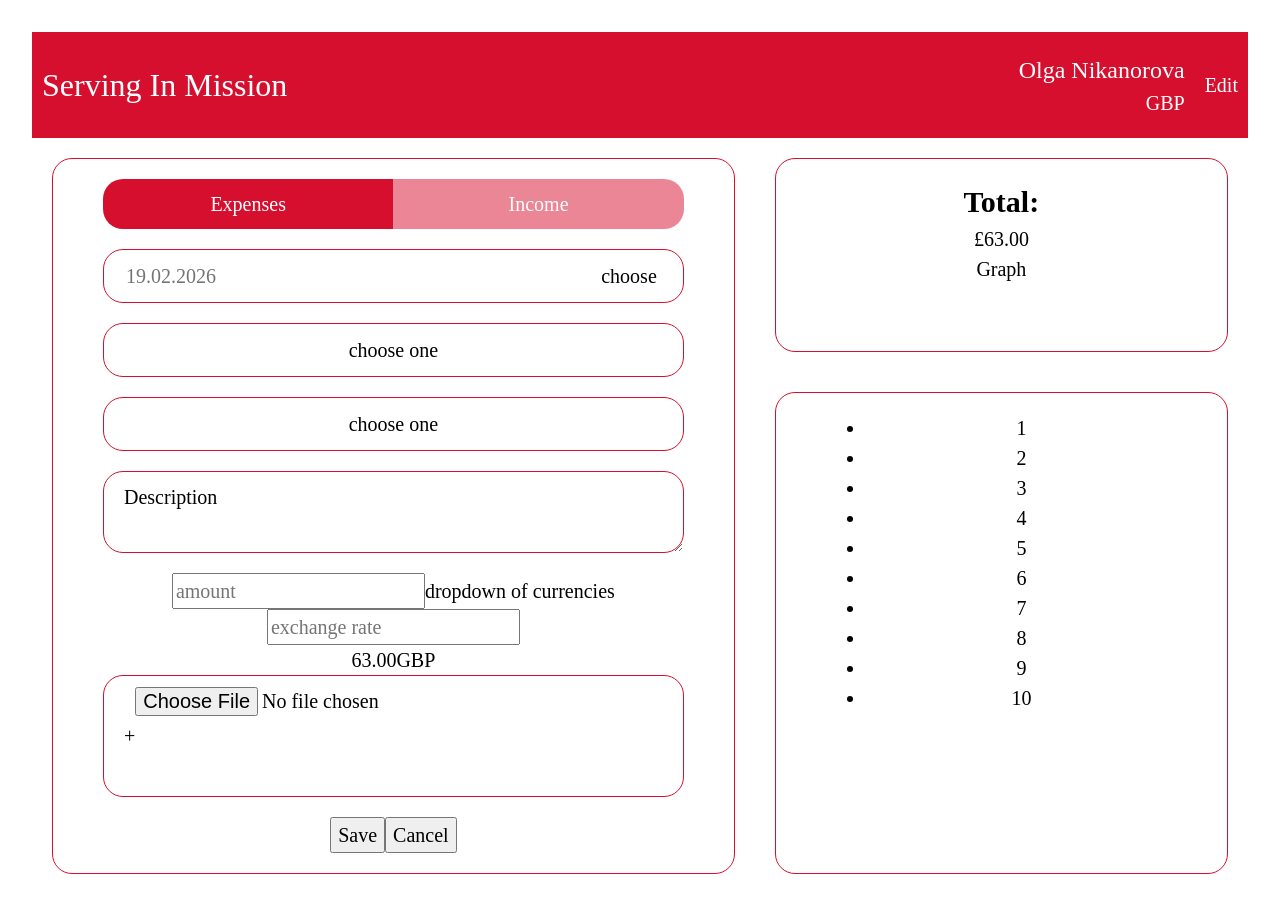
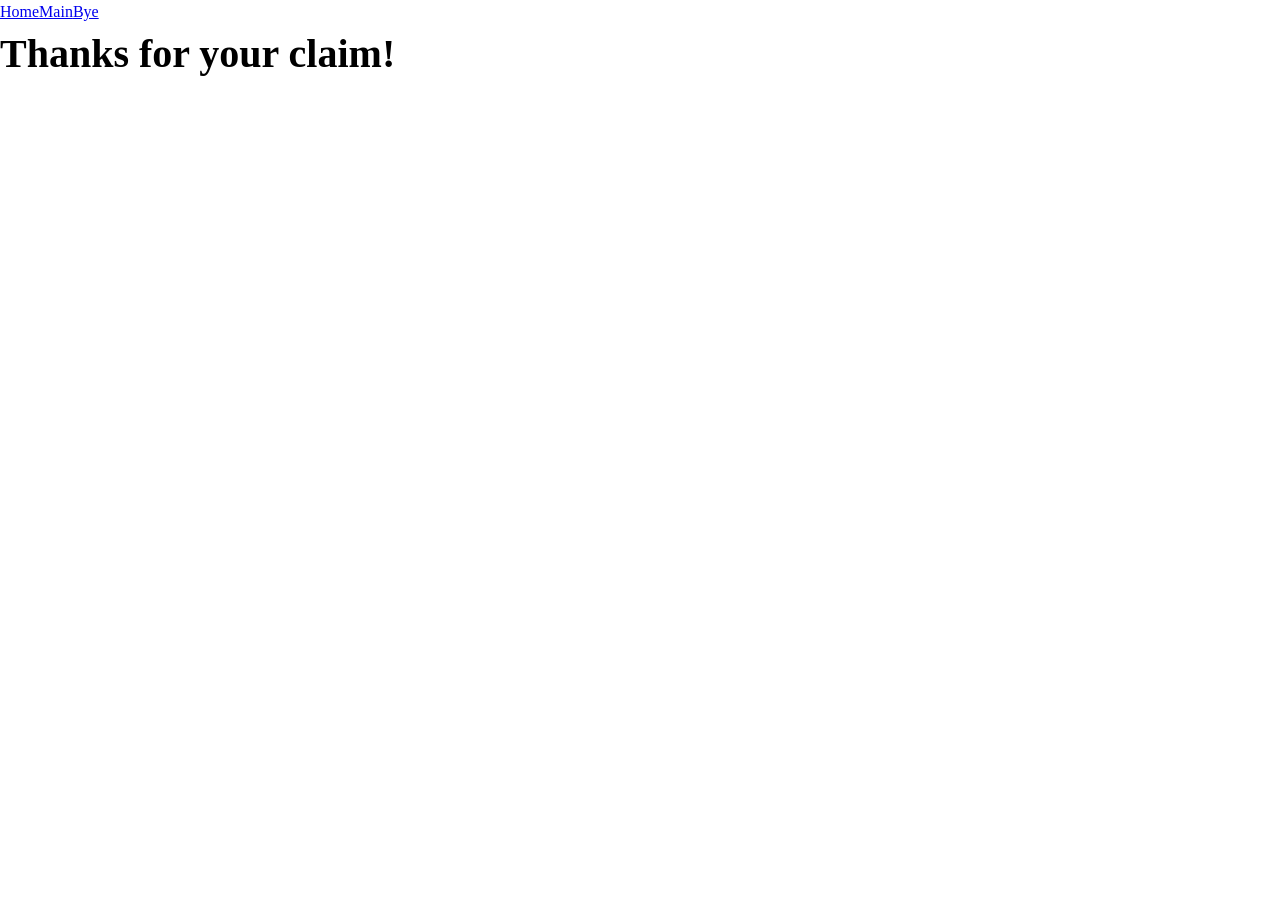
Before and after one commit to Nikanorra/expense-portal, a React (Vite) app in the folder expense-portal/: page /Bye in a window 1280 px wide. Shown: the top 912 px of the page. After the commit the page ends 800 px from the top, so only its background shows below. Built offline with nearby package versions, Linux system fonts and the light colour scheme.

Commit message:
installed and updated react-router-dom; added basic routers

```diff
--- a/expense-portal/package.json
+++ b/expense-portal/package.json
@@ -11,7 +11,8 @@
   },
   "dependencies": {
     "react": "^19.2.0",
-    "react-dom": "^19.2.0"
+    "react-dom": "^19.2.0",
+    "react-router-dom": "^7.13.0"
   },
   "devDependencies": {
     "@eslint/js": "^9.39.1",
--- /dev/null
+++ b/expense-portal/src/layouts/Layout.tsx
@@ -0,0 +1,18 @@
+import { Outlet, Link } from 'react-router-dom'
+
+function Layout() {
+  return (
+    <>
+    <nav>
+      <Link to='/'>Home</Link>
+      <Link to='/Main'>Main</Link>
+      <Link to='/Bye'>Bye</Link>
+    </nav>
+    <main>
+      <Outlet></Outlet>
+    </main>
+    </>
+  )
+}
+
+export default Layout;
--- a/expense-portal/src/main.tsx
+++ b/expense-portal/src/main.tsx
@@ -1,11 +1,32 @@
 import { StrictMode } from 'react'
 import { createRoot } from 'react-dom/client'
+
+import { createBrowserRouter, RouterProvider } from 'react-router-dom'
+
+import Layout from './layouts/Layout.tsx'
+import Home from './pages/Home'
+import Main from './pages/Main'
+import Bye from './pages/Bye'
+
 import './index.css'
 import './styles/_reset.css'
-import App from './App.tsx'
+// import App from './App.tsx'
+
+
+const router = createBrowserRouter([{
+  path: '/',
+  element: <Layout></Layout>,
+  children: [
+    { index: true, element: <Home />},
+    { path: 'Main', element: <Main />},
+    { path: 'Bye', element: <Bye />},
+    { path: '*', element: <div>404</div>}
+
+  ]
+}])
 
 createRoot(document.getElementById('root')!).render(
   <StrictMode>
-    <App />
+    <RouterProvider router={router} />
   </StrictMode>,
 )
--- a/expense-portal/src/pages/Bye.tsx
+++ b/expense-portal/src/pages/Bye.tsx
@@ -1,5 +1,3 @@
-import React from "react";
-
 export default function Bye() {
   return (
     <div>
--- a/expense-portal/src/pages/Home.tsx
+++ b/expense-portal/src/pages/Home.tsx
@@ -1,10 +1,7 @@
-import React from "react";
-
 export default function Home() {
   return (
     <div>
       <h1>Welcome in SIM UK</h1>
     </div>
   )
-
 }
--- a/expense-portal/src/pages/Main.tsx
+++ b/expense-portal/src/pages/Main.tsx
@@ -1,5 +1,3 @@
-import React from "react";
-
 export default function Main() {
   return (
     <div>
```
Also changed, not shown: 1 other file (tests, documents, lock files or other folders).
